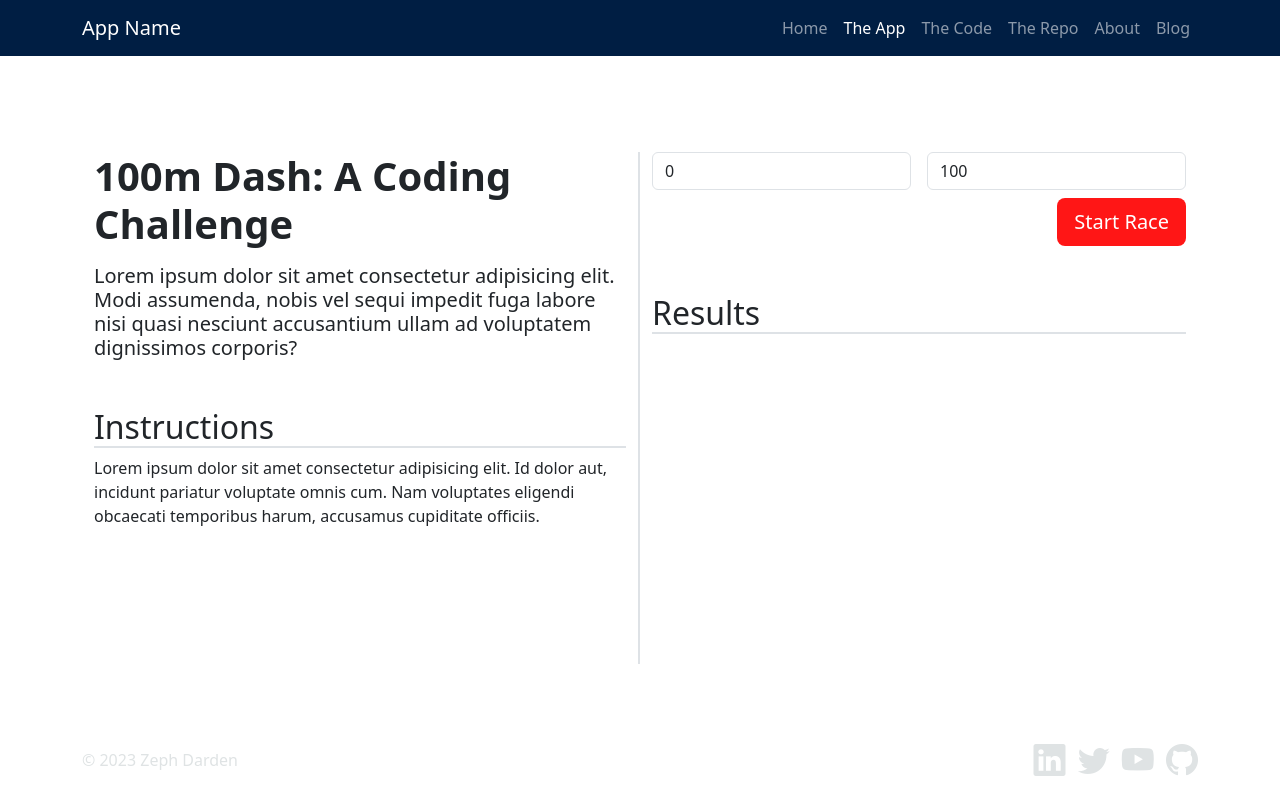
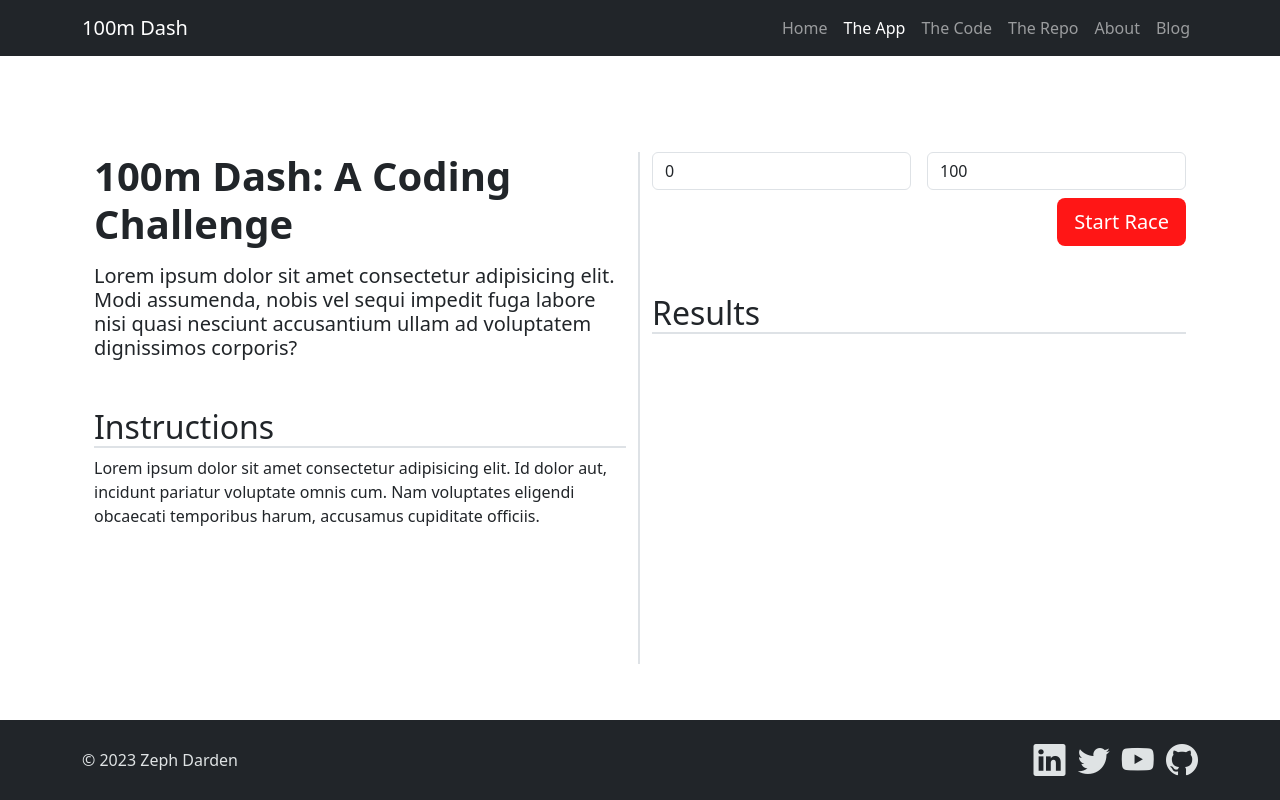
Before and after one commit to dev-vader091/JS-100m-Dash, a plain HTML site: page app.html in a window 1280 px wide. Drawn offline with nearby package versions, Linux system fonts and the light colour scheme; some packages are replaced by stand-ins of ours; a script that the page names is missing.

Commit message:
more color changes

```diff
--- a/app.html
+++ b/app.html
@@ -22,11 +22,11 @@
 
 <body>
   <header>
-    <nav class="navbar navbar-expand-lg navbar-dark" id="main-nav">
+    <nav class="navbar navbar-expand-lg navbar-dark bg-dark" id="main-nav">
       <div class="container">
         <a class="navbar-brand" href="/index.html">
           <!-- logo/Mark goes here -->
-          App Name
+          100m Dash
         </a>
         <button class="navbar-toggler" type="button" data-bs-toggle="collapse" data-bs-target="#navbarSupportedContent"
           aria-controls="navbarSupportedContent" aria-expanded="false" aria-label="Toggle navigation">
@@ -111,7 +111,7 @@
   </main>
 
 
-  <footer class="container-fluid py-3">
+  <footer class="container-fluid bg-dark py-3">
     <div class="container">
       <div class="row row-cols-1 row-cols-lg-3 align-items-center">
         <div class="col text-center text-lg-start order-last order-lg-first">
```
Also changed, not shown: code.html (+2 -2 lines), index.html (+1 -1 lines).
